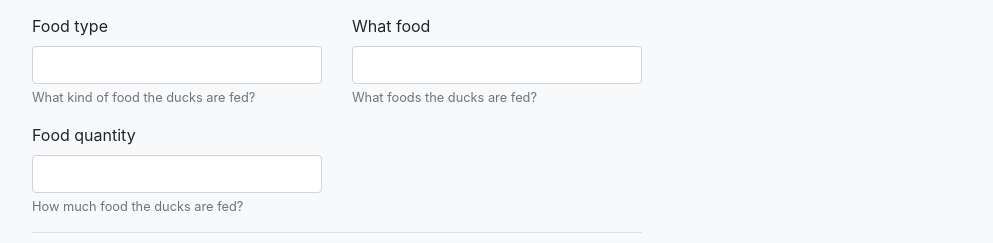
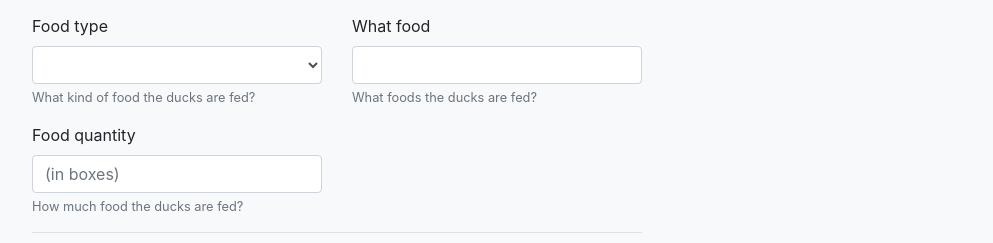
Before and after one commit to sunkibaek/duck-frontend, a Next.js app: page / in a window 1280 px wide. Shown: the part 543-786 px from the top of the page, without its empty margins (143-1136 px from the left). Built offline with nearby package versions, Linux system fonts and the light colour scheme.

Commit message:
Add more input options to guide users input proper values

```diff
--- a/screens/Main/Form.tsx
+++ b/screens/Main/Form.tsx
@@ -54,6 +54,7 @@ const Form: FC<IFormProps> = ({
             onDateChange(event.target.value);
           }}
           required={true}
+          placeholder="yyyy-mm-dd"
         />
 
         <small id="date" className="form-text text-muted">
@@ -72,6 +73,7 @@ const Form: FC<IFormProps> = ({
           onChange={event => {
             onTimeChange(event.target.value);
           }}
+          placeholder="hh:mm"
         />
 
         <small id="time" className="form-text text-muted">
@@ -129,14 +131,18 @@ const Form: FC<IFormProps> = ({
       <div className="col-md-6">
         <label htmlFor="category">Food type</label>
 
-        <input
+        <select
           className="form-control"
           id="category"
           value={foodCategory}
           onChange={event => {
             onFoodCategoryChange(event.target.value);
           }}
-        />
+        >
+          <option />
+          <option value="ANIMAL">ANIMAL</option>
+          <option value="PLANT">PLANT</option>
+        </select>
 
         <small id="category" className="form-text text-muted">
           What kind of food the ducks are fed?
@@ -172,6 +178,10 @@ const Form: FC<IFormProps> = ({
           onChange={event => {
             onFoodQuantityChange(event.target.value);
           }}
+          type="number"
+          min={0}
+          step={1}
+          placeholder="(in boxes)"
         />
 
         <small id="quantity" className="form-text text-muted">
```
